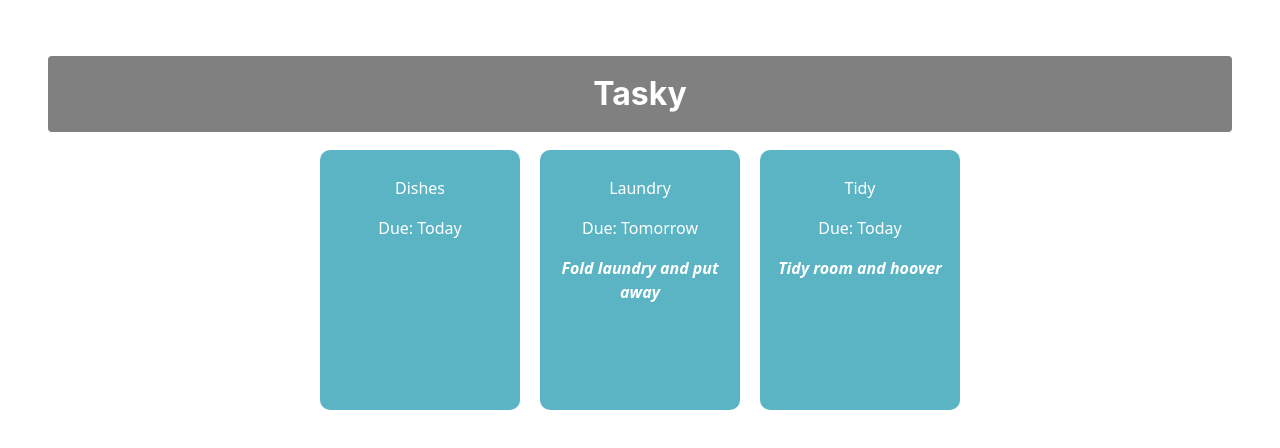
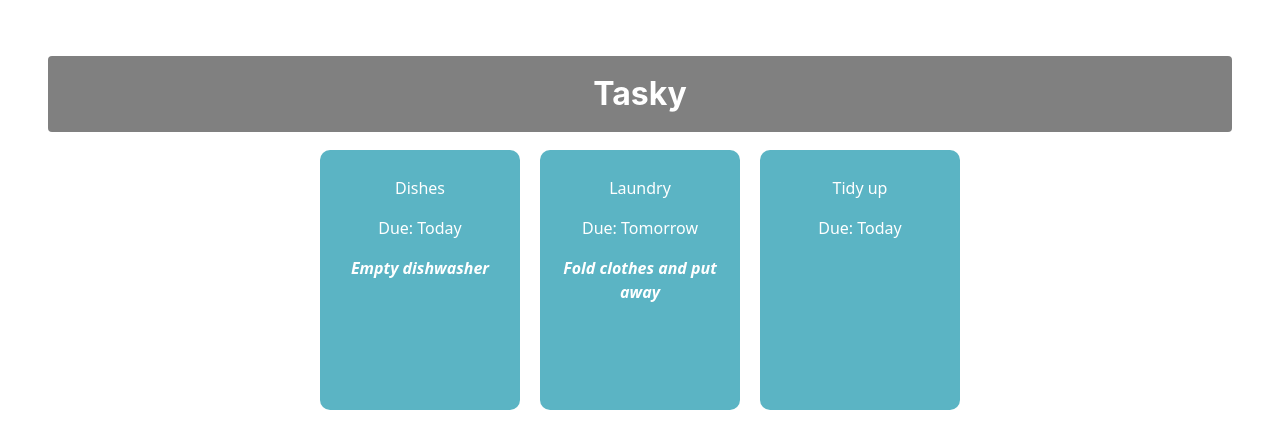
Before and after one commit to Aidan-Weeks/react-basics-labs, a React (Vite) app in the folder tasky/: page / in a window 1280 px wide. Shown: the top 448 px of the page. Built offline with nearby package versions, Linux system fonts and the light colour scheme.

Commit message:
Added task state

```diff
--- a/tasky/src/App.jsx
+++ b/tasky/src/App.jsx
@@ -1,20 +1,26 @@
 import './App.css';
 import Task from './components/Task';
+import React, { useState } from 'react';
+
+
 
 
 function App() {
+    const [ taskState, setTaskState ] = useState({
+    tasks: [
+      { title:"Dishes", description: "Empty dishwasher", deadline: "Today" },
+      { title: "Laundry", description: "Fold clothes and put away", deadline: "Tomorrow" },
+      { title: "Tidy up", deadline: "Today" }
+    ]
+  });
   return (
-      <div className="container">
+    <div className="container">
       <h1>Tasky</h1>
-      <Task title="Dishes" deadline="Today" />
-      <Task title="Laundry" deadline="Tomorrow" description="Fold laundry and put away">
-    </Task>
-      <Task title="Tidy" deadline="Today" description="Tidy room and hoover">
-      </Task>
-
+      <Task title={taskState.tasks[0].title} deadline={taskState.tasks[0].deadline} description={taskState.tasks[0].description} />
+      <Task title={taskState.tasks[1].title} deadline={taskState.tasks[1].deadline} description={taskState.tasks[1].description} />
+      <Task title={taskState.tasks[2].title} deadline={taskState.tasks[2].deadline} description={taskState.tasks[2].description} />
     </div>
-  );
-
+  );``
 }
 
 export default App;
```
